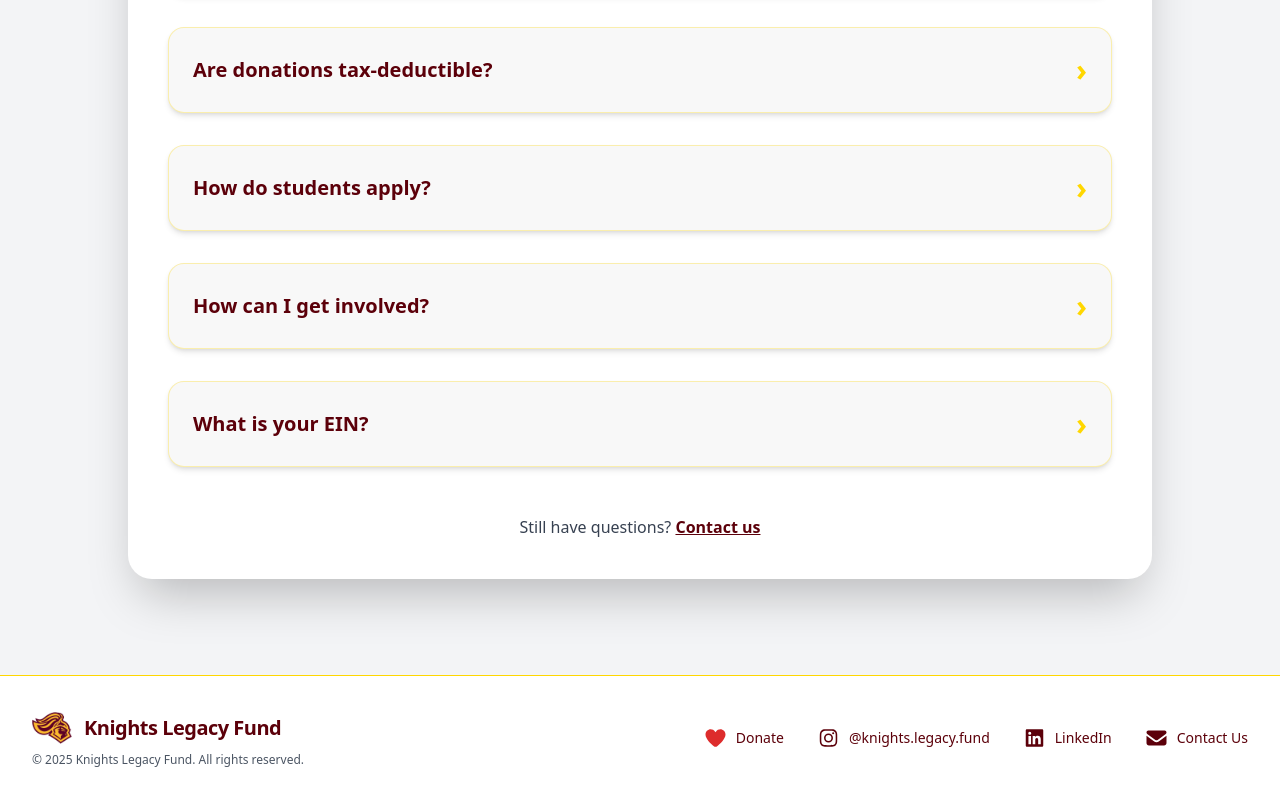
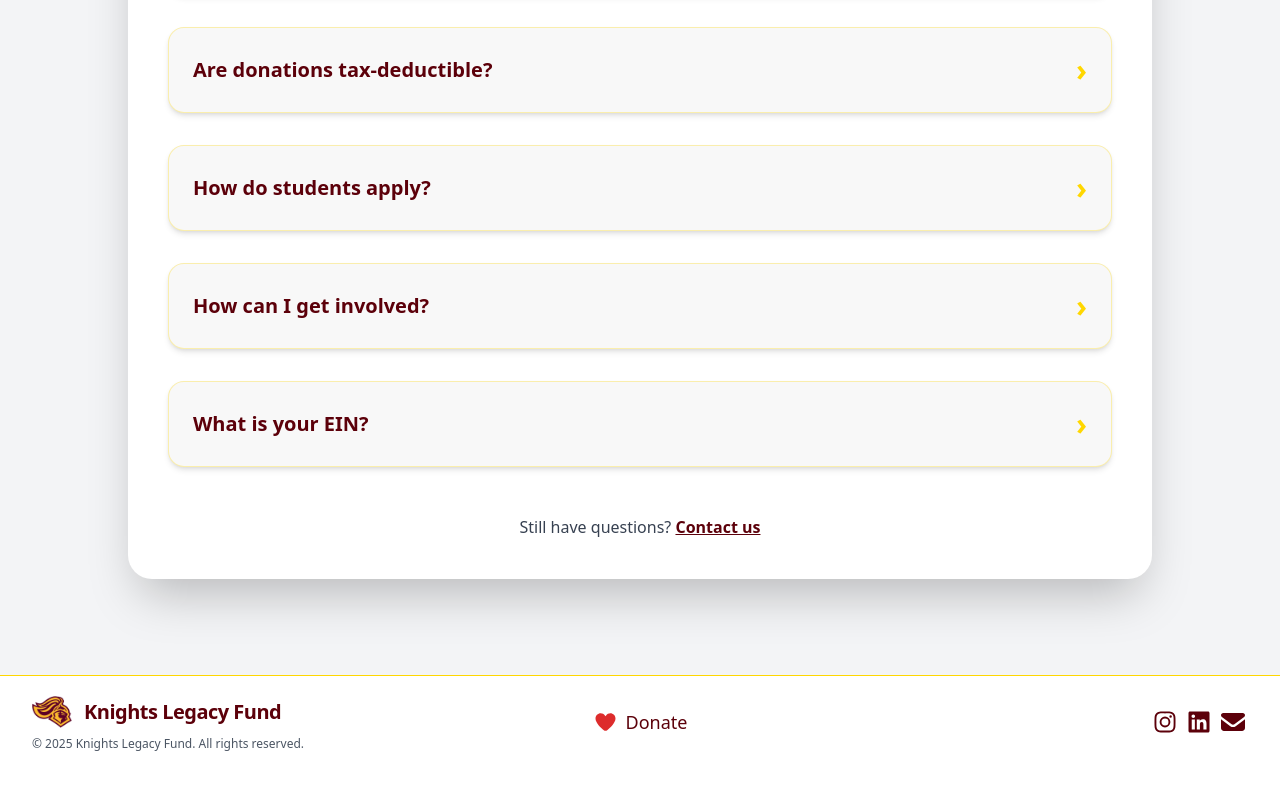
Before and after one commit to alexander-alessi/knightslegacy, a React (Vite) app: page /faq in a window 1280 px wide. Shown: the part 1536-2336 px from the top of the page. After the commit the page ends 2304 px from the top, so only its background shows below. Built offline with nearby package versions, Linux system fonts and the light colour scheme.

Commit message:
Updating footer

```diff
--- a/public/data/about-chairs.json
+++ b/public/data/about-chairs.json
@@ -1,14 +1,14 @@
 [
   {
     "name": "Nathan Stern",
-    "role": "Community & Business Fundraising Co-Chair",
+    "role": "Community & Biz Fundraising Co-Chair",
     "slug": "headshot-nathan.png",
     "responsibilities": "Leads outreach to local businesses and organizations to secure sponsorships and partnerships.",
     "about": "I’m a Varsity Soccer Captain and the youngest blind soccer coach in the US. I’ve seen what action can do. I’m proud to turn community support into real scholarships."
   },
   {
     "name": "Kate Kruitwagon",
-    "role": "Community & Business Fundraising Co-Chair",
+    "role": "Community & Biz Fundraising Co-Chair",
     "slug": "headshot-kate.png",
     "responsibilities": "Partners with Nathan to expand business and community fundraising efforts.",
     "about": "I’m a rising senior who values teamwork and school spirit. This role lets me help students I’ll never meet. That’s what makes it so rewarding."
@@ -36,7 +36,7 @@
   },
   {
     "name": "Kylie Collins",
-    "role": "Scholarship Coordinator / Chair",
+    "role": "Scholarship Coordinator Chair",
     "slug": "headshot-kylie.png",
     "responsibilities": "Oversees the scholarship application process and recipient selection.",
     "about": "I lead in Publications and play sports. I bring organization and heart to everything. Helping students achieve their dreams is why I’m here."
--- a/src/components/Footer.jsx
+++ b/src/components/Footer.jsx
@@ -14,10 +14,11 @@ import { faHeart, faEnvelope } from '@fortawesome/free-solid-svg-icons';
 
 const Footer = ({ onNavigate }) => {
   return (
-    <footer className="bg-white text-llhs-maroon py-8 mt-16 border-t border-llhs-gold">
+    <footer className="bg-white text-llhs-maroon py-4 mt-16 border-t border-llhs-gold">
       <div className="max-w-7xl mx-auto px-4 sm:px-6 lg:px-8">
-        <div className="flex flex-col md:flex-row items-center justify-between gap-6 text-sm">
+        <div className="grid grid-cols-1 md:grid-cols-3 gap-6 items-center text-sm">
 
+          {/* LEFT: Logo + Name + Copyright */}
           <div className="flex flex-col items-center md:items-start text-center md:text-left">
             <button
               onClick={() => onNavigate('/')}
@@ -39,46 +40,45 @@ const Footer = ({ onNavigate }) => {
             </p>
           </div>
 
-          <div className="flex flex-col md:flex-row items-center gap-6 md:gap-8">
-
-            {/* Donate */}
+          {/* CENTER: Donate Button */}
+          <div className="flex justify-center">
             <button
               onClick={() => onNavigate('/donate')}
               className="inline-flex items-center gap-2 text-llhs-maroon hover:text-llhs-gold transition-colors"
             >
               <FontAwesomeIcon icon={faHeart} className="text-xl animate-pulse text-red-600" />
-              <span className="font-medium">Donate</span>
+              <span className="font-medium text-lg">Donate</span>
             </button>
+          </div>
 
-            {/* Instagram */}
+          {/* RIGHT: Icons Only (IG, LinkedIn, Contact) */}
+          <div className="flex justify-center md:justify-end gap-1">
             <a
               href="https://www.instagram.com/knights.legacy.fund/"
               target="_blank"
               rel="noopener noreferrer"
-              className="inline-flex items-center gap-2 text-llhs-maroon hover:text-llhs-gold transition-colors"
+              aria-label="Instagram"
+              className="text-2xl text-llhs-maroon hover:text-llhs-gold transition-colors"
             >
-              <FontAwesomeIcon icon={faInstagram} className="text-xl" />
-              <span className="font-medium">@knights.legacy.fund</span>
+              <FontAwesomeIcon icon={faInstagram} />
             </a>
 
-            {/* LinkedIn */}
             <a
               href="https://www.linkedin.com/company/knights-legacy-fund/"
               target="_blank"
               rel="noopener noreferrer"
-              className="inline-flex items-center gap-2 text-llhs-maroon hover:text-llhs-gold transition-colors"
+              aria-label="LinkedIn"
+              className="text-2xl text-llhs-maroon hover:text-llhs-gold transition-colors"
             >
-              <FontAwesomeIcon icon={faLinkedin} className="text-xl" />
-              <span className="font-medium">LinkedIn</span>
+              <FontAwesomeIcon icon={faLinkedin} />
             </a>
 
-            {/* Contact Us */}
             <button
               onClick={() => onNavigate('/contact')}
-              className="inline-flex items-center gap-2 text-llhs-maroon hover:text-llhs-gold transition-colors"
+              aria-label="Contact Us"
+              className="text-2xl text-llhs-maroon hover:text-llhs-gold transition-colors"
             >
-              <FontAwesomeIcon icon={faEnvelope} className="text-xl" />
-              <span className="font-medium">Contact Us</span>
+              <FontAwesomeIcon icon={faEnvelope} />
             </button>
           </div>
         </div>
```
